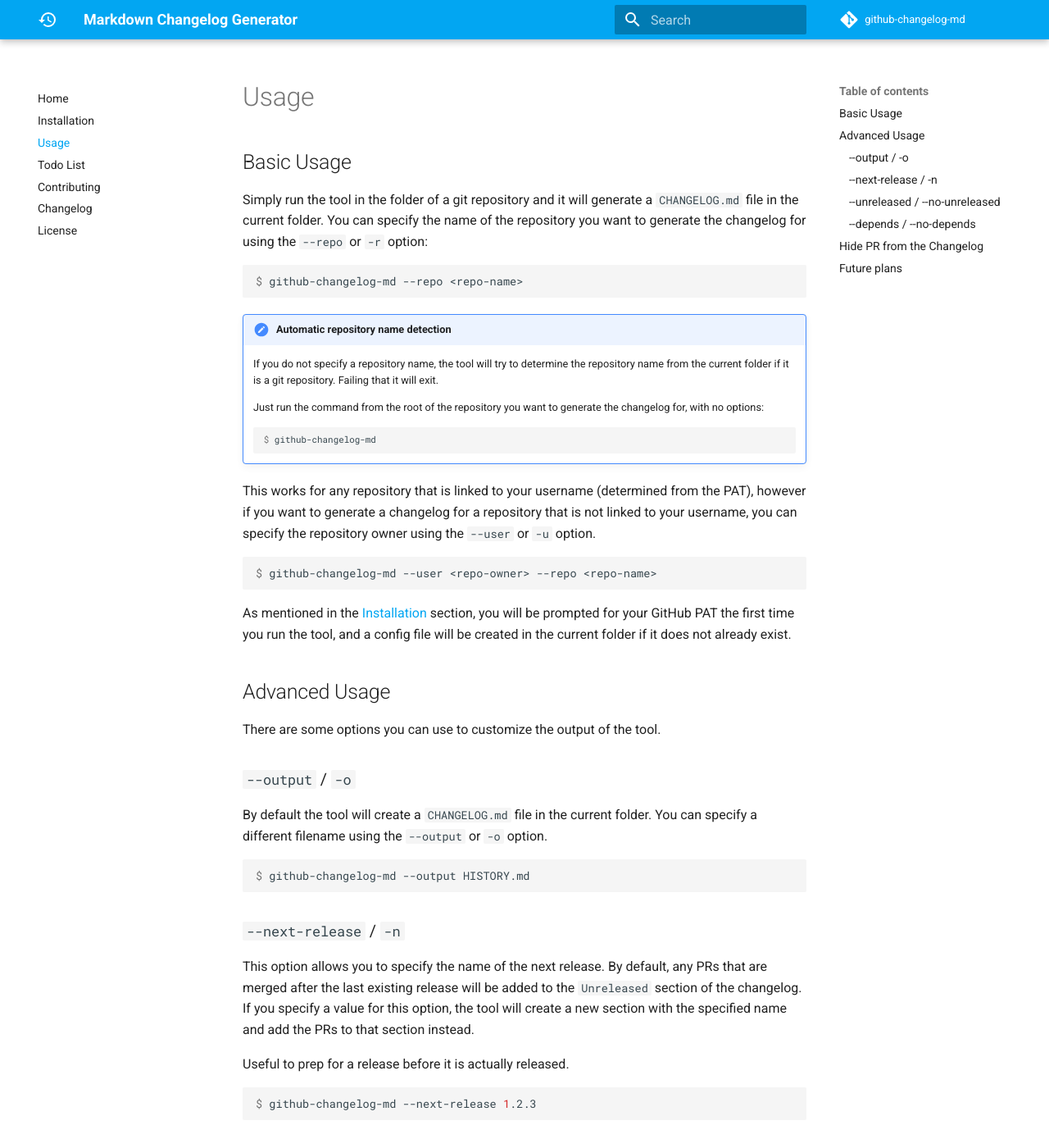
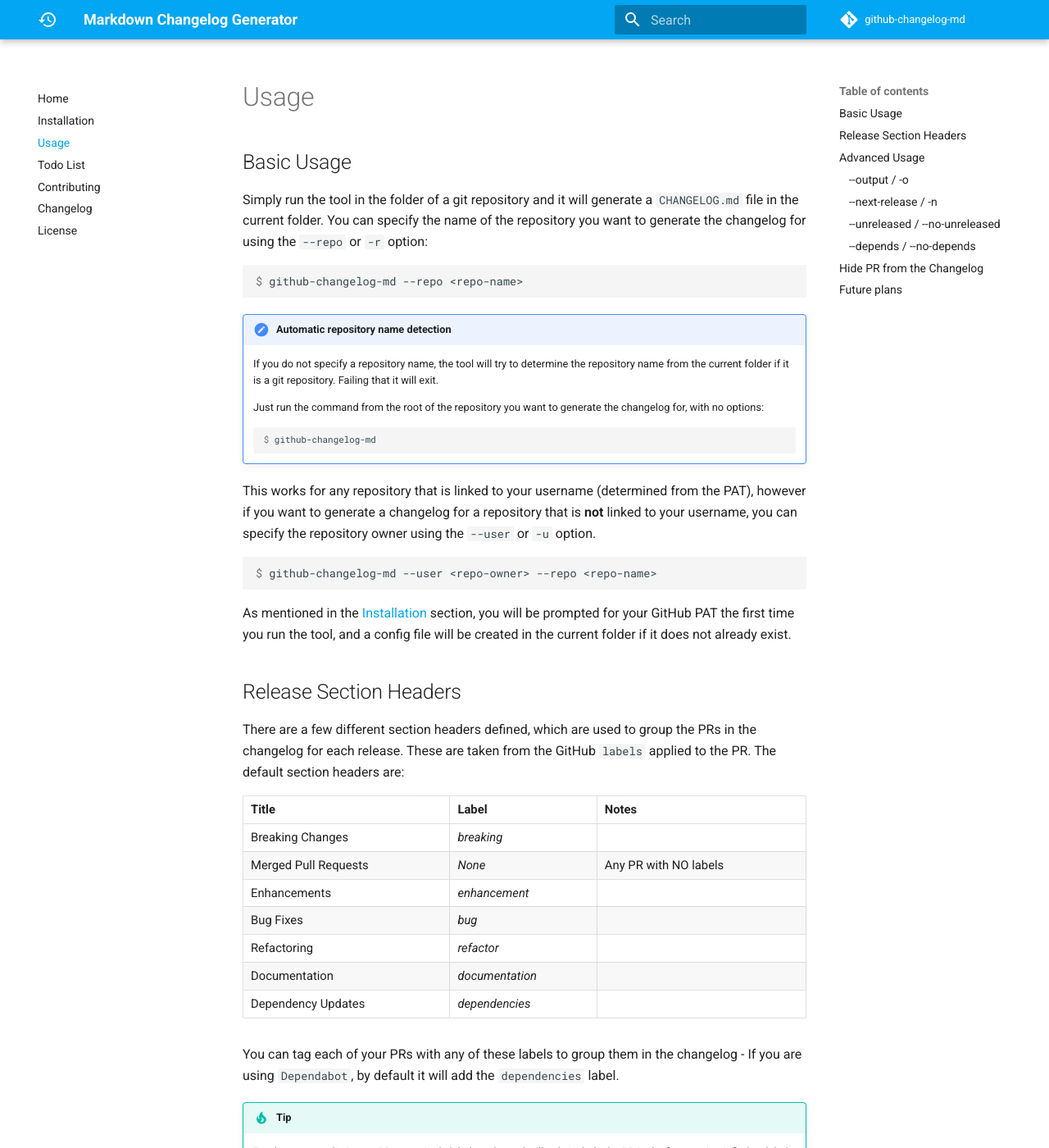
Before and after one commit to seapagan/github-changelog-md, an MkDocs documentation site: the page built from docs/usage.md, in a window 1280 px wide and 1400 px high. Shown: the whole window at 82% size. Built offline with MkDocs 1.6.1 and Material for MkDocs 9.7.7, drawn with Linux system fonts in a browser that asks for light colours; comment, search, counter and statistics services are not loaded; some of the changed text lies outside the part shown.

Commit message:
docs: list available section headers
and the mapping to GitHub Issues

Signed-off-by: Grant Ramsay <seapagan@gmail.com>

````diff
--- a/docs/css/extra.css
+++ b/docs/css/extra.css
@@ -10,3 +10,39 @@
 .md-nav--primary .md-nav__title {
   display: none;
 }
+
+/* Format tables closer to how GitHub does it  */
+th,
+td {
+  border: 1px solid var(--md-typeset-table-color);
+  border-spacing: 0;
+  border-bottom: none;
+  border-left: none;
+  border-top: none;
+}
+
+.md-typeset__table {
+  line-height: 1;
+  width: 100%;
+}
+
+.md-typeset__table table:not([class]) {
+  font-size: 0.74rem;
+  border-right: none;
+  display: table;
+}
+
+.md-typeset__table table:not([class]) td,
+.md-typeset__table table:not([class]) th {
+  padding: 9px;
+}
+
+/* light mode alternating table bg colors */
+.md-typeset__table tr:nth-child(2n) {
+  background-color: #f8f8f8;
+}
+
+/* dark mode alternating table bg colors */
+[data-md-color-scheme="slate"] .md-typeset__table tr:nth-child(2n) {
+  background-color: hsla(var(--md-hue), 25%, 25%, 1);
+}
--- a/docs/usage.md
+++ b/docs/usage.md
@@ -26,7 +26,7 @@
 
 This works for any repository that is linked to your username (determined from
 the PAT), however if you want to generate a changelog for a repository that is
-not linked to your username, you can specify the repository owner using the
+**not** linked to your username, you can specify the repository owner using the
 `--user` or `-u` option.
 
 ```console
@@ -36,6 +36,34 @@
 As mentioned in the [Installation](installation.md) section, you will be
 prompted for your GitHub PAT the first time you run the tool, and a config
 file will be created in the current folder if it does not already exist.
+
+## Release Section Headers
+
+There are a few different section headers defined, which are used to group the
+PRs in the changelog for each release. These are taken from the GitHub `labels`
+applied to the PR. The default section headers are:
+
+| **Title**            | **Label**       | **Notes**             |
+|----------------------|-----------------|-----------------------|
+| Breaking Changes     |      _breaking_ |                       |
+| Merged Pull Requests |          _None_ | Any PR with NO labels |
+| Enhancements         |   _enhancement_ |                       |
+| Bug Fixes            |           _bug_ |                       |
+| Refactoring          |      _refactor_ |                       |
+| Documentation        | _documentation_ |                       |
+| Dependency Updates   |  _dependencies_ |                       |
+
+You can tag each of your PRs with any of these labels to group them in the
+changelog - If you are using `Dependabot`, by default it will add the
+`dependencies` label.
+
+!!! tip
+
+    For the moment, limit your PRs to a single label, as the tool will only
+    include the PR in the first section it finds a label for. This will be
+    improved in future versions, and you will also be able to customize the
+    section headers and add your own. I also plan to add the ability to use
+    multiple labels for the same section, eg `enhancement` and `enhancements`
 
 ## Advanced Usage
 
--- a/mkdocs.yml
+++ b/mkdocs.yml
@@ -45,6 +45,7 @@
       linenums: false
       auto_title: false
   - attr_list
+  - tables
   - pymdownx.emoji:
       emoji_index: !!python/name:material.extensions.emoji.twemoji
       emoji_generator: !!python/name:material.extensions.emoji.to_svg
--- a/pyproject.toml
+++ b/pyproject.toml
@@ -90,7 +90,7 @@
 "docs:build".help = "Build documentation locally to './site' folder"
 "docs:serve".cmd = "mkdocs serve -w TODO.md -w CHANGELOG.md -w CONTRIBUTING.md"
 "docs:serve".help = "Serve documentation locally"
-"docs:serve:all".cmd = "mkdocs serve -w TODO.md -w CHANGELOG.md -w CONTRIBUTING.md -a 0.0.0.0:9000"
+"docs:serve:all".cmd = "mkdocs serve -w TODO.md -w CHANGELOG.md -w CONTRIBUTING.md -a 0.0.0.0:8000"
 "docs:serve:all".help = "Serve documentation locally on all interfaces"
 
 changelog.cmd = "github-changelog-md"
````
